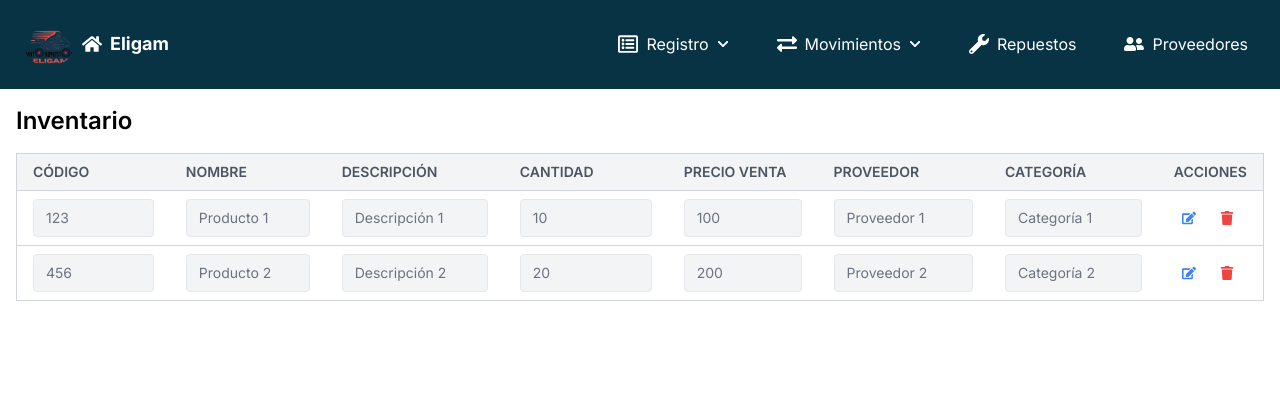
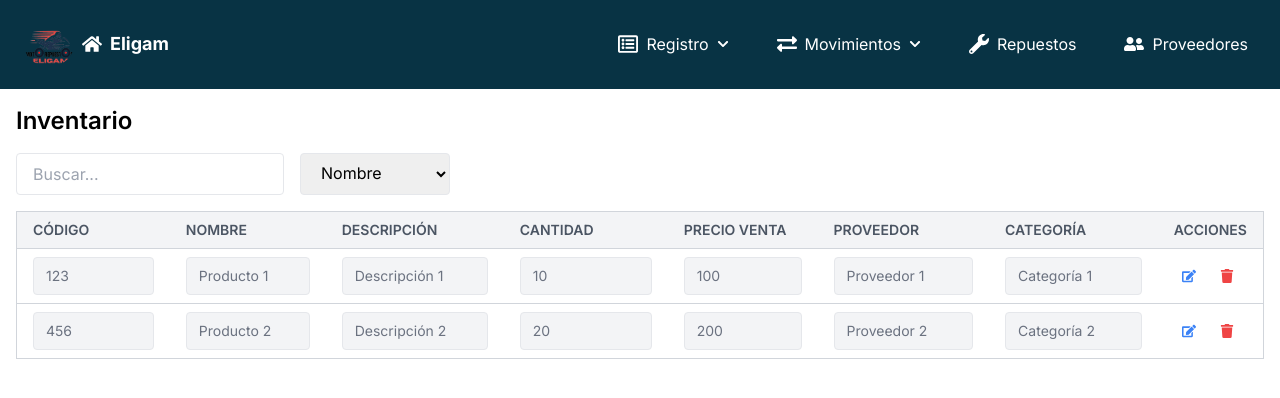
Before and after one commit to yeikoa/Sistema_de_inventario, a Next.js app: page /dashboard/repuestosAlmacen in a window 1280 px wide. Shown: the top 398 px of the page. Built offline with nearby package versions, Linux system fonts and the light colour scheme.

Commit message:
buscador repuestos

```diff
--- a/src/app/dashboard/repuestosAlmacen/page.jsx
+++ b/src/app/dashboard/repuestosAlmacen/page.jsx
@@ -24,8 +24,11 @@ function ProductTable() {
       proveedor: 'Proveedor 2',
       categoria: 'Categoría 2',
     },
+    // ... otros datos
   ]);
 
+  const [searchTerm, setSearchTerm] = useState('');
+  const [filterBy, setFilterBy] = useState('nombre');
   const [editingRow, setEditingRow] = useState(null);
 
   const handleDelete = (index) => {
@@ -76,9 +79,35 @@ function ProductTable() {
     });
   };
 
+  const filteredData = data.filter(row => {
+    return row[filterBy].toString().toLowerCase().includes(searchTerm.toLowerCase());
+  });
+
   return (
     <div className="container mx-auto p-4">
       <h1 className="text-2xl font-semibold mb-4">Inventario</h1>
+      <div className="mb-4 flex space-x-4">
+        <input
+          type="text"
+          placeholder="Buscar..."
+          className="py-2 px-4 border rounded"
+          value={searchTerm}
+          onChange={e => setSearchTerm(e.target.value)}
+        />
+        <select
+          className="py-2 px-4 border rounded"
+          value={filterBy}
+          onChange={e => setFilterBy(e.target.value)}
+        >
+          <option value="codigo">Código</option>
+          <option value="nombre">Nombre</option>
+          <option value="descripcion">Descripción</option>
+          <option value="cantidad">Cantidad</option>
+          <option value="precioVenta">Precio Venta</option>
+          <option value="proveedor">Proveedor</option>
+          <option value="categoria">Categoría</option>
+        </select>
+      </div>
       <div className="overflow-x-auto">
         <table className="min-w-full bg-white border border-gray-300">
           <thead className="bg-gray-100">
@@ -94,7 +123,7 @@ function ProductTable() {
             </tr>
           </thead>
           <tbody>
-            {data.map((row, index) => {
+            {filteredData.map((row, index) => {
               const isEditing = editingRow && editingRow.index === index;
               return (
                 <tr key={index} className={isEditing ? 'bg-yellow-100' : ''}>
```
